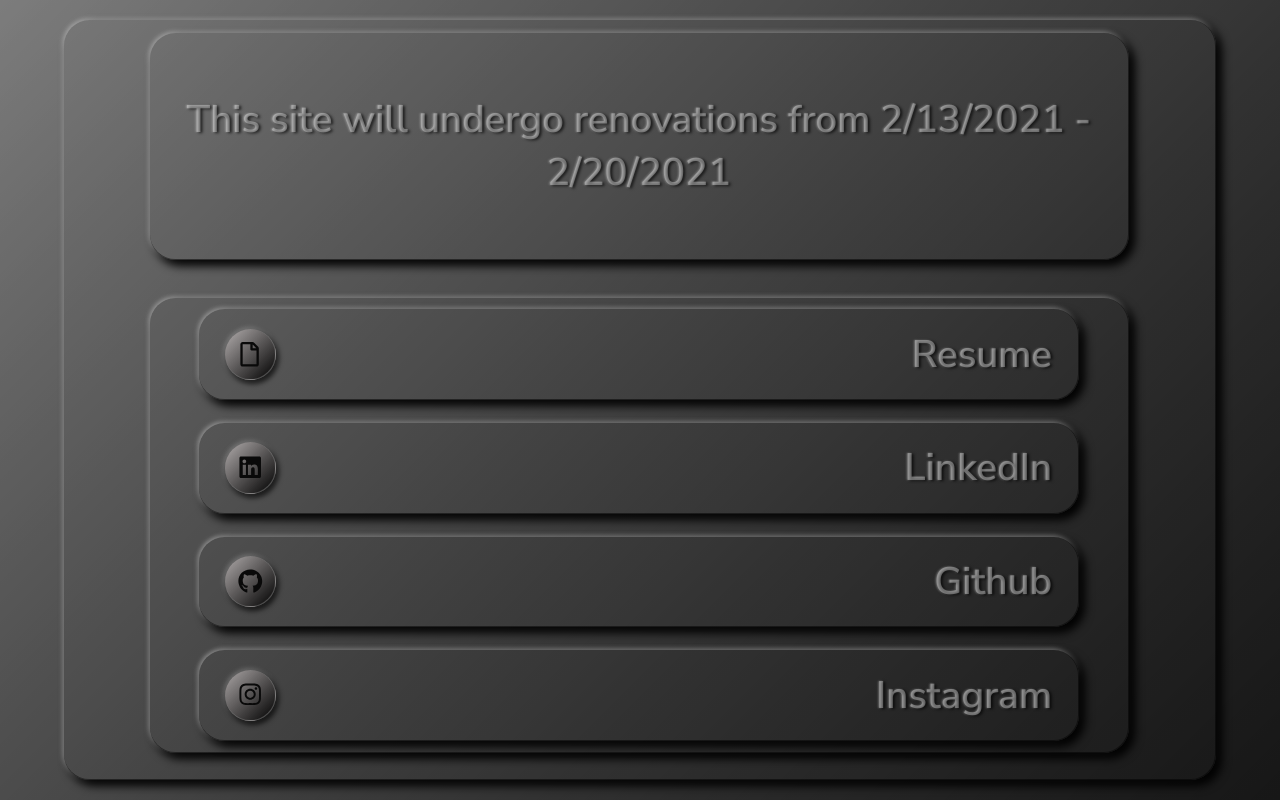
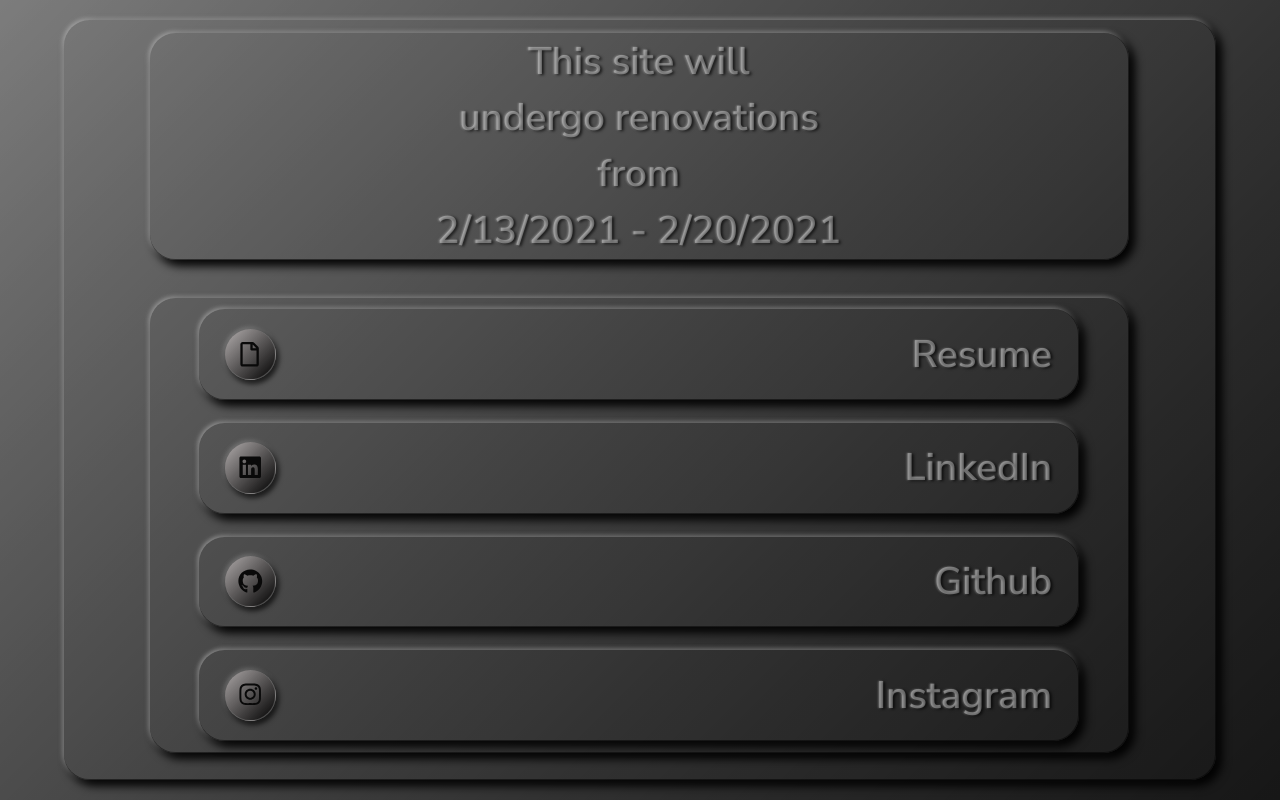
Before and after one commit to FCraven/portfolio, a Next.js app: page / in a window 1280 px wide. Built offline with nearby package versions, Linux system fonts and the light colour scheme.

Commit message:
renovation sign finished

```diff
--- a/pages/index.js
+++ b/pages/index.js
@@ -43,10 +43,10 @@
 
         {/* HEADLINE */}
         <div className={`${styles.headline} ${styles.neumorphic}`}>
-          <div className={`${styles.headlineText} ${styles.text}`}>
-            This site will undergo renovations from 2/13/2021 - 2/20/2021
-
-          </div>
+          <div className={`${styles.headlineText} ${styles.text}`}>This site will </div>
+          <div className={`${styles.headlineText} ${styles.text}`}>undergo renovations</div>
+          <div className={`${styles.headlineText} ${styles.text}`}>from </div>
+          <div className={`${styles.headlineText} ${styles.text}`}>2/13/2021 - 2/20/2021 </div>
         </div>
 
         {/* LINKS CONTAINER */}
--- a/styles/Home.module.css
+++ b/styles/Home.module.css
@@ -47,7 +47,7 @@
     margin: .5em;
 }
 
-.headlineText {
+/* .headlineText {
     position: absolute;
     height: 100%;
     width: 100%;
@@ -58,6 +58,17 @@
     padding: .5em;
     font-size: 1.5em;
     text-align: center;
+} */
+
+.headlineText {
+    position: relative;
+    height: 100%;
+    width: 100%;
+    display: flex;
+    flex-wrap: wrap;
+    justify-content: center;
+    align-items: center;
+    font-size: 1.5em;
 }
 
 .linksContainer {
```
